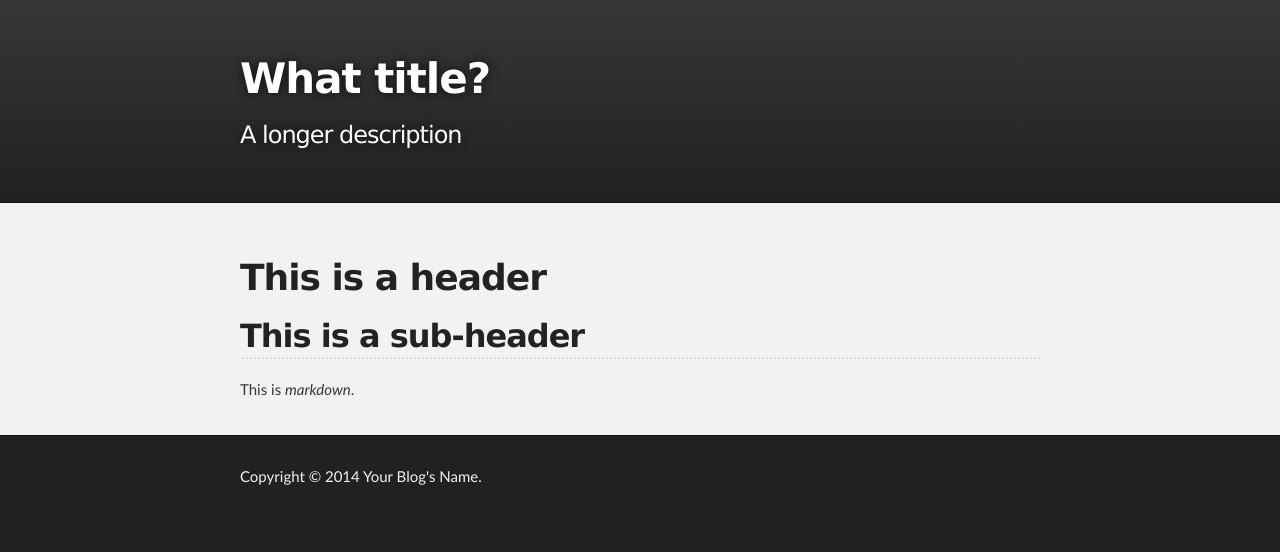
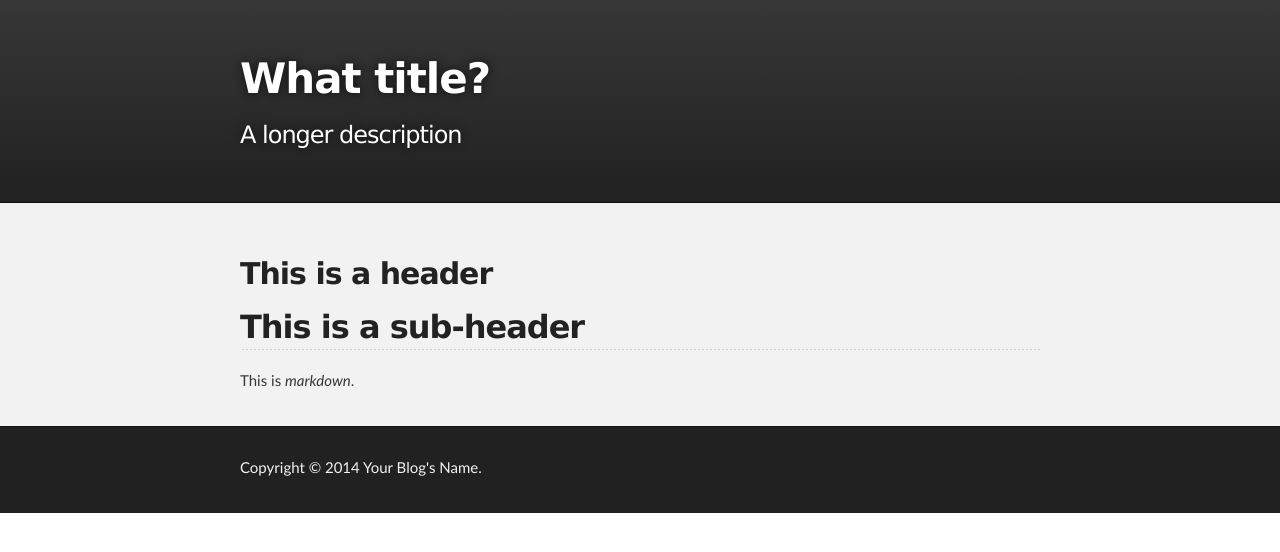
Before and after one commit to Acellera/docs.acellera.com, a Jekyll site: the page built from index.md, in a window 1280 px wide. Shown: the top 552 px of the page. Built offline with Jekyll 4.4.1, drawn with Linux system fonts in a browser that asks for light colours.

Commit message:
Update stylesheet.css

```diff
--- a/stylesheets/stylesheet.css
+++ b/stylesheets/stylesheet.css
@@ -51,7 +51,7 @@ Theme Styles
 body {
   box-sizing: border-box;
   color:#373737;
-  background: #212121;
+  background: #ffffff;
   font-size: 15px;
   font-family: 'Myriad Pro', Calibri, Helvetica, Arial, sans-serif;
   line-height: 1.4;
@@ -67,7 +67,7 @@ h1, h2, h3, h4, h5, h6 {
 }
 
 h1 {
-  font-size: 36px;
+  font-size: 30px;
   font-weight: 700;
 }
 
```
